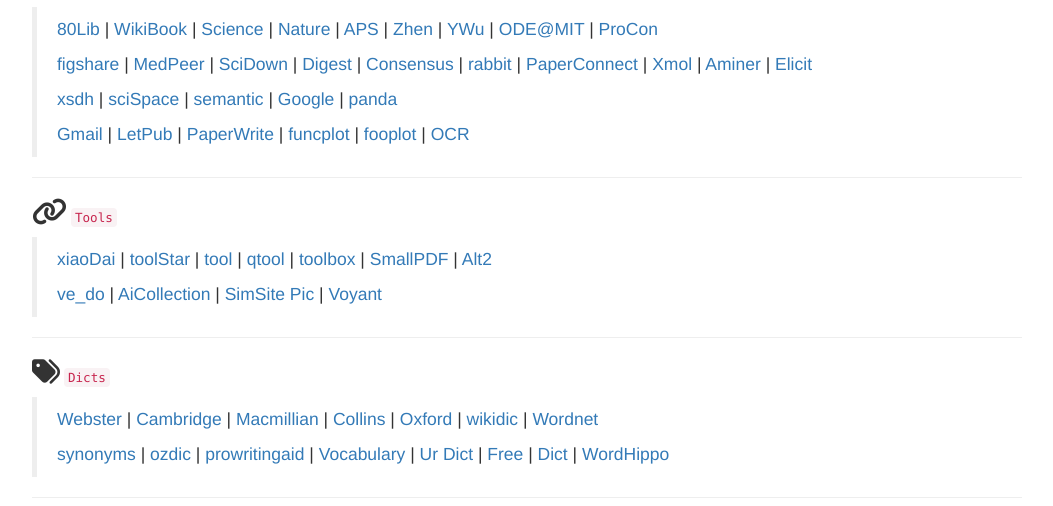
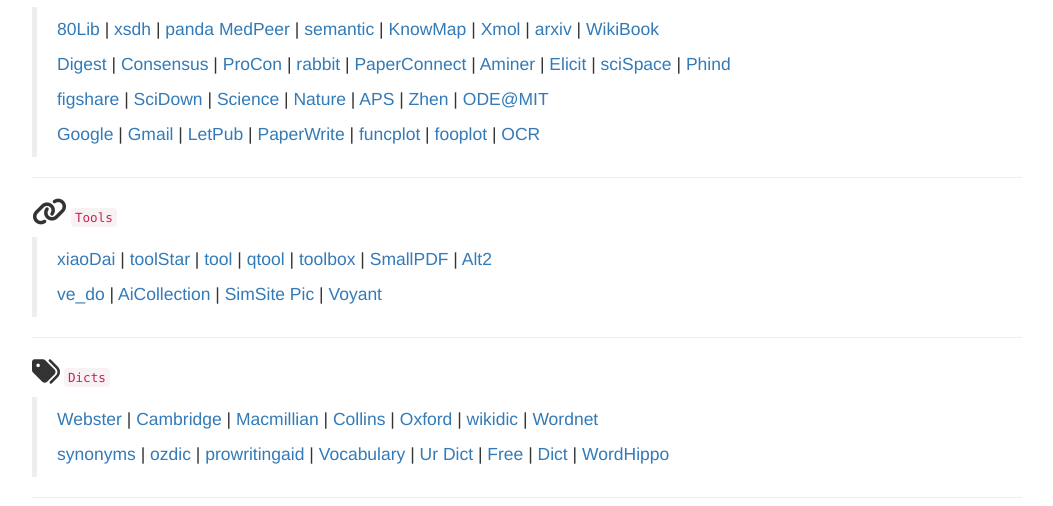
Before and after one commit to Mark-Han/Mark-Han.github.io, a plain HTML site: page Mark.html in a window 1280 px wide. Shown: the part 294-800 px from the top of the page, without its empty margins (113-1166 px from the left). Drawn offline with nearby package versions, Linux system fonts and the light colour scheme.

Commit message:
Update Mark.html

```diff
--- a/Mark.html
+++ b/Mark.html
@@ -56,35 +56,37 @@
         <blockquote>
             <p>
                 <a href="http://www.80lib.com/user/index" target="_blank">80Lib</a> |
-                <a href="https://en.wikibooks.org/wiki/Main_Page" title="专业免费电子书">WikiBook</a> |
+                <a href="https://www.ixsdh.com/" title="学术导航">xsdh</a> |
+                <a href="https://panda321.com/" title="搜索下载大全">panda</a>
+                <a href="https://www.medpeer.cn/" title="各种数据库">MedPeer</a> |
+                <a href="https://www.semanticscholar.org/">semantic</a> |
+                <a href="https://openknowledgemaps.org/index" title="论文知识图谱">KnowMap</a> |
+                <a href="https://www.x-mol.com/" title="学术平台">Xmol</a> |
+                <a href="https://arxiv.org/">arxiv</a> |
+                <a href="https://en.wikibooks.org/wiki/Main_Page" title="专业免费电子书">WikiBook</a>
+            </p>
+            <p>
+                <a href="https://www.paperdigest.org/" title="可以帮我写文献综述">Digest</a> |
+                <a href="https://consensus.app/search/" title="根据问题找文献">Consensus</a> |
+                <a href="https://www.procon.org/" title="根据观点找文献">ProCon</a> |
+                <a href="https://www.researchrabbitapp.com/" title="文献关系">rabbit</a> |
+                <a href="https://www.connectedpapers.com/" title="文献关系">PaperConnect</a> |
+                <a href="https://aminer.org/" title="人工智能读文献">Aminer</a> |
+                <a href="https://elicit.org/" title="人工智能读文献">Elicit</a> |
+                <a href="https://typeset.io/discover/" title="人工智能读文献">sciSpace</a> |
+                <a href="https://www.phind.com/" title="各方面GPT引证分析">Phind</a>
+            </p>
+            <p>
+                <a href="https://figshare.com/" target="_blank">figshare</a> |
+                <a href="https://www.scidown.cn/" title="下载论文用">SciDown</a> |
                 <a href="http://sciencemag.org" target="_blank">Science</a> |
                 <a href="http://nature.com" target="_blank">Nature</a> |
                 <a href="http://journals.aps.org/" target="_blank">APS</a> |
                 <a href="http://engineering.missouri.edu/person/chenz/">Zhen</a> |
-                <a href="https://wcm.kaust.edu.sa/Pages/Publication.aspx" target="_blank">YWu</a> |
-                <a href="http://v.163.com/special/opencourse/equations.html" title="MIT的ODE课程" target="_blank">ODE@MIT</a> |
-                <a href="https://www.procon.org/">ProCon</a>
+                <a href="http://v.163.com/special/opencourse/equations.html" title="MIT的ODE课程" target="_blank">ODE@MIT</a>
             </p>
             <p>
-                <a href="https://figshare.com/" target="_blank">figshare</a> |
-                <a href="https://www.medpeer.cn/">MedPeer</a> |
-                <a href="https://www.scidown.cn/" title="下载论文用">SciDown</a> |
-                <a href="https://www.paperdigest.org/" title="可以帮我写文献综述">Digest</a> |
-                <a href="https://consensus.app/search/" title="根据问题找文献">Consensus</a> |
-                <a href="https://www.researchrabbitapp.com/" title="">rabbit</a> |
-                <a href="https://www.connectedpapers.com/">PaperConnect</a> |
-                <a href="https://www.x-mol.com/" title="学术平台">Xmol</a> |
-                <a href="https://aminer.org/">Aminer</a> |
-                <a href="https://elicit.org/" title="人工智能读文献">Elicit</a>
-            </p>
-            <p>
-                <a href="https://www.ixsdh.com/" title="学术导航">xsdh</a> |
-                <a href="https://typeset.io/discover/" title="人工智能读文献">sciSpace</a> |
-                <a href="https://www.semanticscholar.org/">semantic</a> |
                 <a href="https://www.google.com/ncr">Google</a> |
-                <a href="https://panda321.com/">panda</a>
-            </p>
-            <p>
                 <a href="https://mail.google.com/mail">Gmail</a> |
                 <a href="http://www.letpub.com.cn/index.php?page=sci_writing" target="_blank">LetPub</a> |
                 <a href="https://www.elsevier.com/connect/11-steps-to-structuring-a-science-paper-editors-will-take-seriously#step11" target="_blank">PaperWrite</a> |
```
